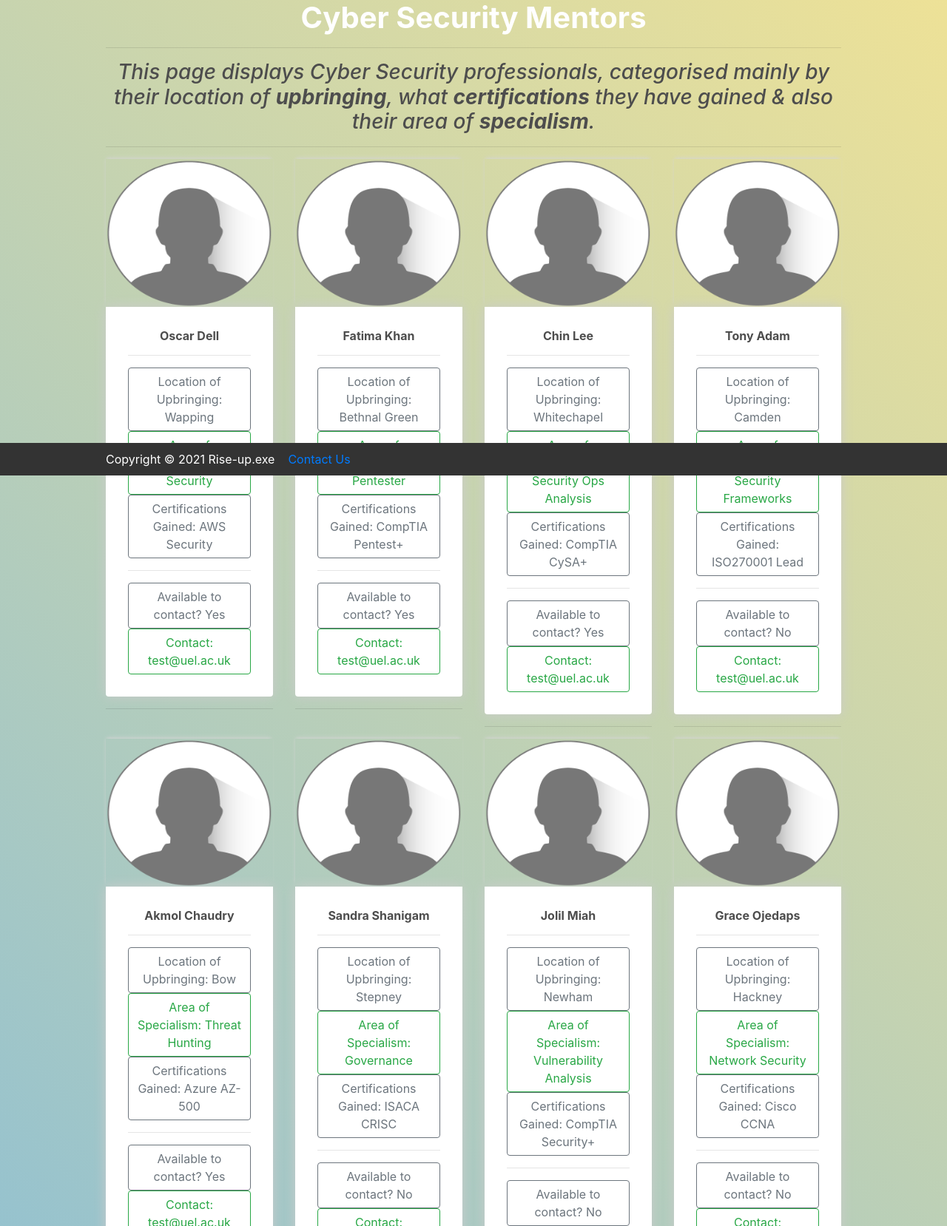
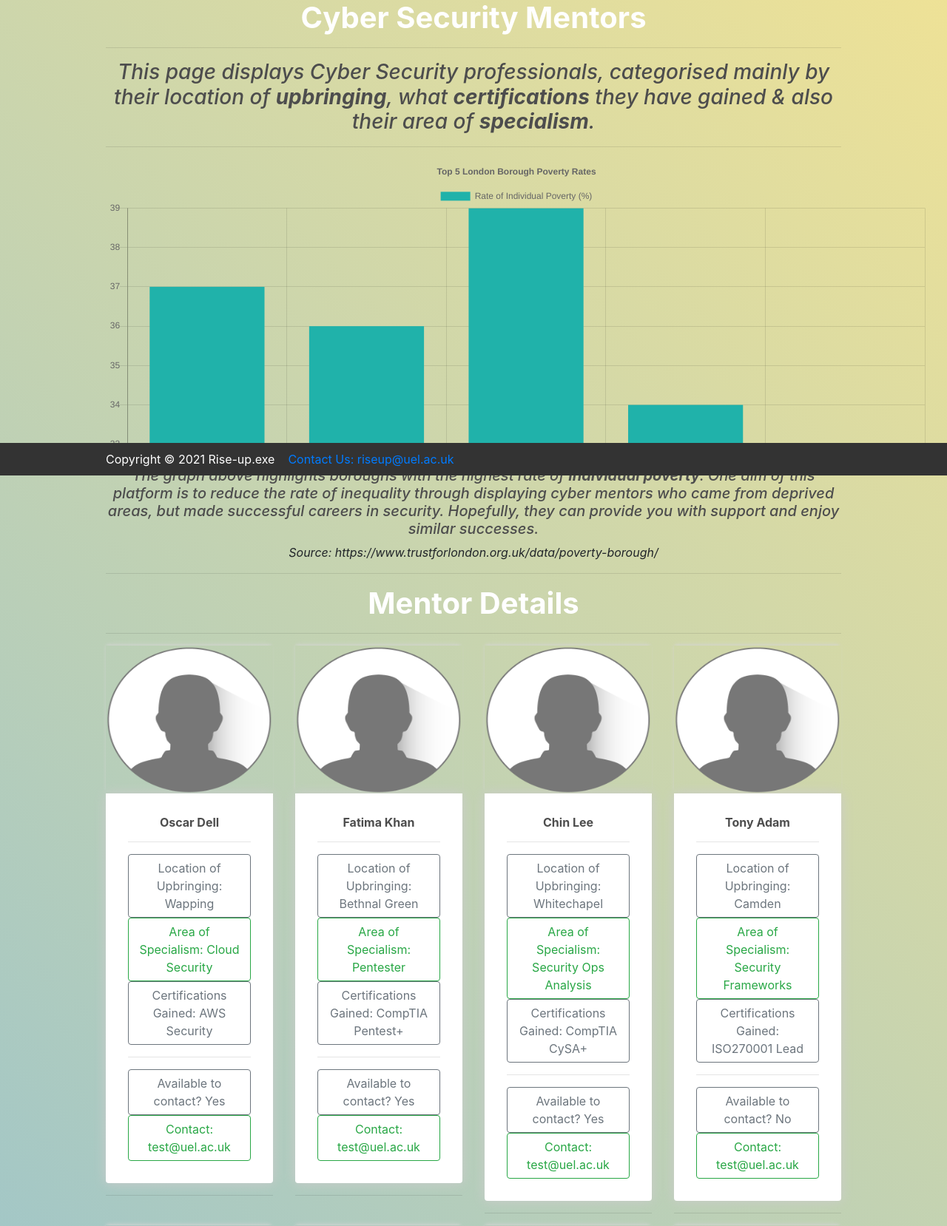
Before and after one commit to akayyum/rise-up.exe, a Django app: page / in a window 1280 px wide. Shown: the part 157-1815 px from the top of the page at 74% size. Run offline with Django 3.2, Linux system fonts and the light colour scheme; a user stored in the database is signed in; data comes from the database, SQL or seed files in the repository; both versions use the stored data as it was after the commit; some libraries are stand-ins or nearby versions.

```diff
--- a/riseupapp/mentor/forms.py
+++ b/riseupapp/mentor/forms.py
@@ -2,8 +2,7 @@ from django.contrib.auth.forms import UserCreationForm
 from django.contrib.auth.models import User
 from django import forms
 
-# This links in with the details required for user registration.
-
+# This creates a form which takes details required for user registration.
 class CreateUserForm(UserCreationForm):
 	class Meta:
 		model = User
--- a/riseupapp/mentor/templates/mentor/guidance.html
+++ b/riseupapp/mentor/templates/mentor/guidance.html
@@ -36,7 +36,7 @@
 </div>
 
 <script>/* When the user clicks on the button,
-toggle between hiding and showing the dropdown content */
+this drops down a list of information */
 function myFunction1() {
   document.getElementById("myDropdown1").classList.toggle("show");
 }
--- a/riseupapp/mentor/templates/mentor/main.html
+++ b/riseupapp/mentor/templates/mentor/main.html
@@ -140,7 +140,7 @@
 
 <body>
     <div class="fixed-footer">
-        <div class="container">Copyright &copy; 2021 Rise-up.exe &nbsp;&nbsp; <a href="#">Contact Us</a></div>
+        <div class="container">Copyright &copy; 2021 Rise-up.exe &nbsp;&nbsp; <a href="#">Contact Us: riseup@uel.ac.uk</a></div>
 
     </div>
 </body>
--- a/riseupapp/mentor/templates/mentor/mentor.html
+++ b/riseupapp/mentor/templates/mentor/mentor.html
@@ -1,7 +1,6 @@
 {% extends 'mentor/main.html' %}
 {% load static %}
 {% block content %}
-
 <body>
   <center>
     <h1><b style="color:white">Cyber Security Mentors</b></h1> <hr>
@@ -10,6 +9,43 @@
   <hr>
 </body>
 
+
+<script src="https://cdn.jsdelivr.net/npm/chart.js@2.9.4"></script>
+
+<canvas id="chart" width="800" height="300"></canvas>
+
+<script> let ctx = document.getElementById("chart").getContext("2d");
+
+let chart = new Chart(ctx, {
+  type: "bar",
+  data: {
+     labels: ["Newham (37%)", "Hackney (36%)", "Tower Hamlets (39%)", "Haringey (34%)", "Islington (33%)"],
+     datasets: [
+        {
+          label: "Rate of Individual Poverty (%)",
+          backgroundColor: "#20B2AA",
+          borderColor: "#417690",
+          data: [37, 36, 39, 34, 33]
+        }
+     ]
+  },
+  options: {
+     title: {
+        text: "Top 5 London Borough Poverty Rates",
+        display: true
+     }
+  }
+});
+</script>
+<!-- Source https://codepen.io/mjhea0/pen/wvogmJy -->
+
+<center><i><h5>The graph above highlights boroughs with the highest rate of <b>individual poverty</b>. One aim of this platform is to reduce the rate of inequality through displaying cyber mentors who came from deprived areas, but made successful careers in security. Hopefully, they can provide you with support and enjoy similar successes.</h5></i></center>
+<center><i><p>Source: https://www.trustforlondon.org.uk/data/poverty-borough/</p></i></center>
+
+<hr>
+
+<center><h1><b style="color:white">Mentor Details</b></h1><center>
+  <hr>
 
 <div class="row">
   <!-- This extracts the mentors registered in the backend(admin) and inputs them automatically -->
```
Also changed, not shown: riseupapp/riseupapp/static/js/main.js (+23 -0 lines), riseupapp/db.sqlite3.
